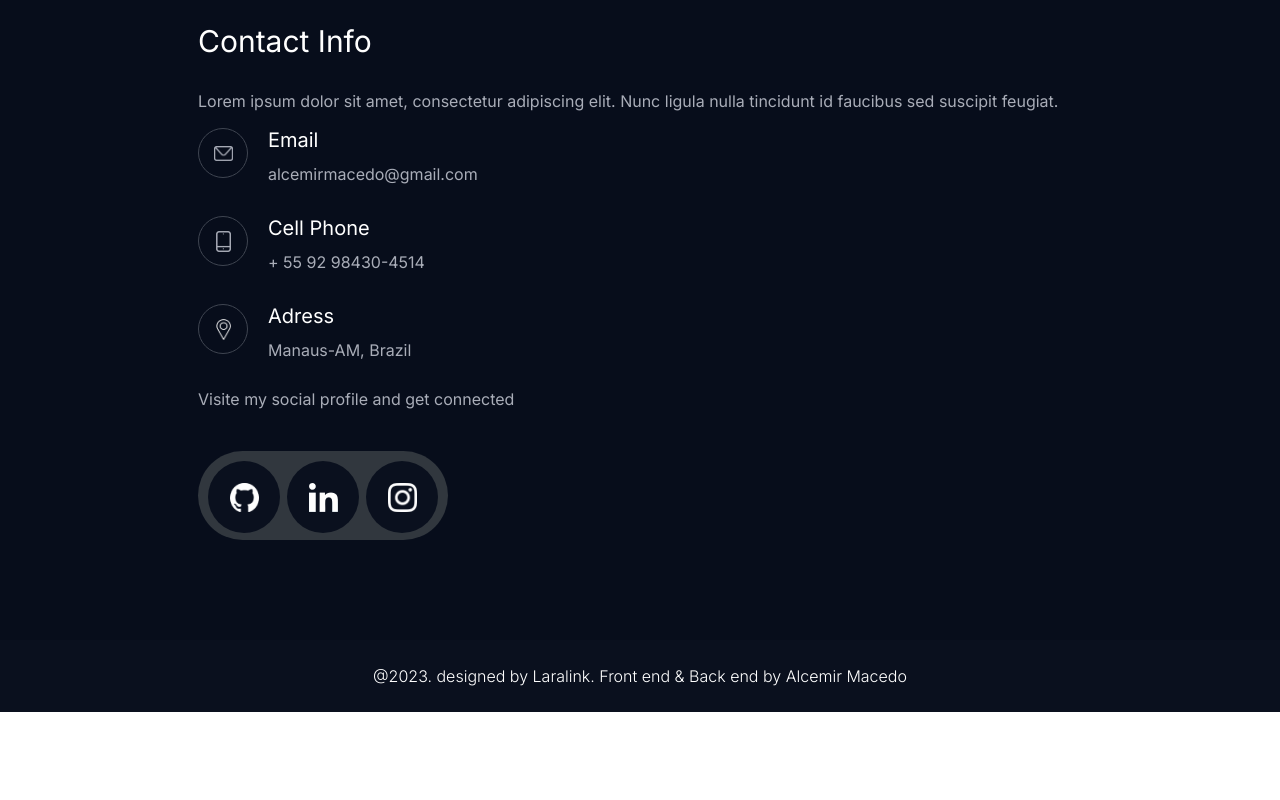
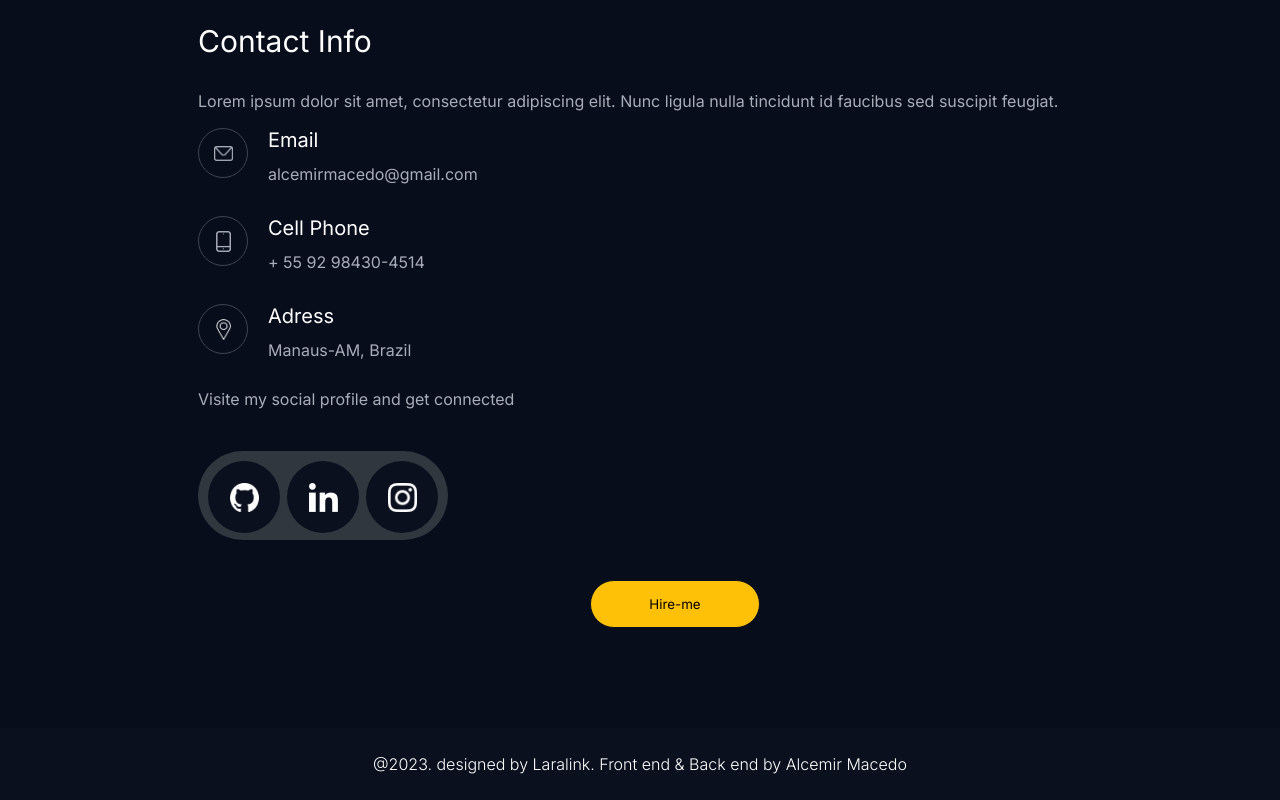
Before and after one commit to AlcemirMacedo/am-devoloper, a Next.js app: page / in a window 1280 px wide. Shown: the part 7079-7879 px from the top of the page. Before the commit the page ends 7791 px from the top, so only its background shows below. Built offline with nearby package versions, Linux system fonts and the light colour scheme.

Commit message:
Atualização fase 2 002

```diff
--- a/src/componentes/contact/contact.css
+++ b/src/componentes/contact/contact.css
@@ -135,6 +135,12 @@
     border: 1px #FFC107 solid;
     background-color: rgba(10, 10, 30, 27%);
 }
+.hire{
+    width: 100%;
+    display: flex;
+    align-items: center;
+    justify-content: center;
+}
 @media screen and (max-width:580px){
     .contact-section{
         padding-top: 0;
--- a/src/componentes/contact/page.tsx
+++ b/src/componentes/contact/page.tsx
@@ -1,4 +1,5 @@
 import './contact.css'
+import Link from 'next/link'
 import { FormEvent } from 'react'
 import Image from 'next/image'
 import phoneContact from './assets/phone.png'
@@ -95,7 +96,10 @@ export default function Contact(){
                                     />
                                 </div>
                             </div>
-                    </div>
+                        </div>
+                        <div className='hire'>
+                            <Link href={'https://wa.me/qr/IIS2RHRNJC6YN1'} target='blank'><button className='botao'>Hire-me</button></Link>
+                        </div>
                     </div>
 
                 </section>
```
